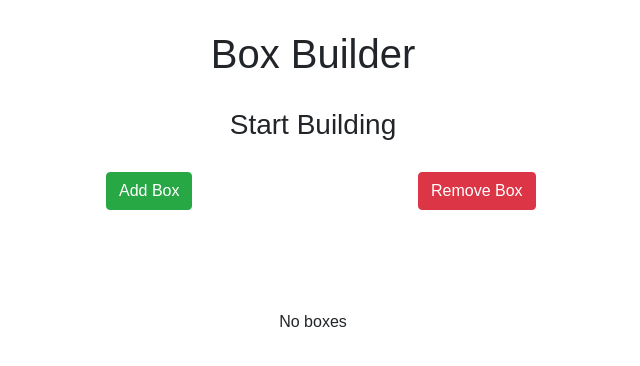
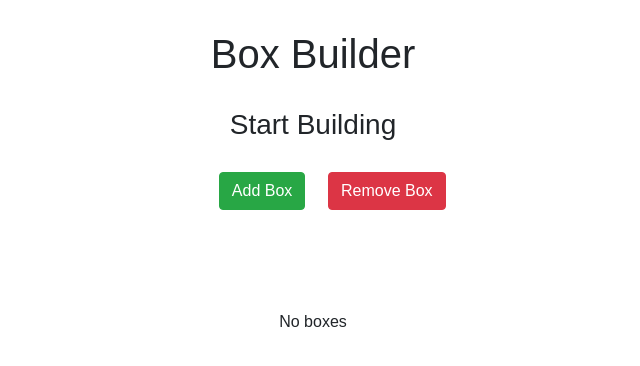
Before and after one commit to hpeddula/Box-Builder, a React (Create React App) app in the folder my-app/: page / in a window 1280 px wide. Shown: the top 366 px of the page, without its empty margins (327-967 px from the left). Built offline with nearby package versions, Linux system fonts and the light colour scheme.

Commit message:
Fix col spacing issues

```diff
--- a/my-app/src/Box-Builder.jsx
+++ b/my-app/src/Box-Builder.jsx
@@ -47,14 +47,14 @@ export default class BoxBuilder extends React.Component {
                 <h1 className="text-center">Box Builder</h1>
                 <h3 className="text-center">Start Building</h3>
                 <div className="row btn-wrapper">
-                    <div className="col-sm-3"></div>
-                    <div className="col-sm-3">
+                    <div className="col-sm-5"></div>
+                    <div className="col-sm-1">
                         <button className="btn btn-success" onClick={() => { this.AddBoxes(counter) }}>Add Box</button>
                     </div>
-                    <div className="col-sm-3">
+                    <div className="col-sm-1">
                         <button className="btn btn-danger" onClick={()=>{this.RemoveBoxes(counter)}}>Remove Box</button>
                     </div>
-                    <div className="col-sm-3"></div>
+                    <div className="col-sm-5"></div>
                 </div>
                 <div className="msg-wrapper">
                     {count > 0 &&
```
